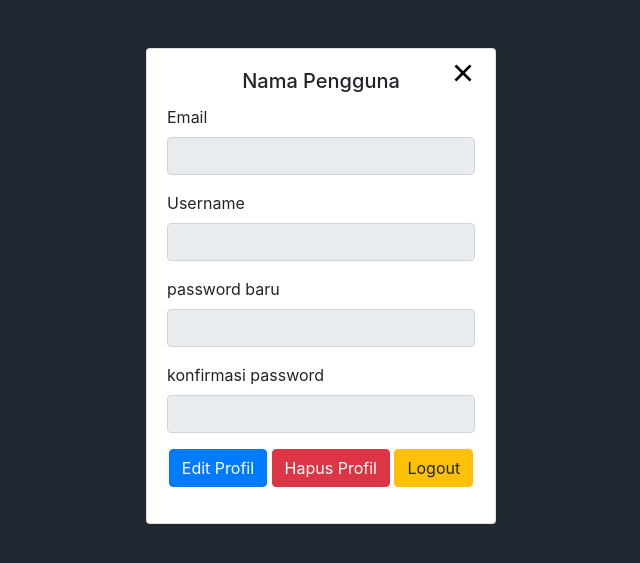
After one commit to Hansjr27/hanstrip, a PHP site: page /profil.php in a window 1280 px wide. The commit adds this page. Shown: the top 563 px of the page, without its empty margins (319-959 px from the left). Run offline with PHP 8.4, Linux system fonts and the light colour scheme; some libraries are stand-ins or nearby versions.

```diff
--- a/index.php
+++ b/index.php
@@ -3,7 +3,7 @@
 <head>
 <meta charset="UTF-8">
 <meta name="viewport" content="width=device-width, initial-scale=1.0">
-<title>Login Form</title>
+<title>Login Hanstrip</title>
 <!--=================== Remixicons ====================-->
 <link href="https://cdn.jsdelivr.net/npm/remixicon@2.5.0/fonts/remixicon.css" rel="stylesheet">
   <style>
--- /dev/null
+++ b/profil.php
@@ -0,0 +1,127 @@
+<!DOCTYPE html>
+<html lang="en">
+<head>
+  <meta charset="UTF-8">
+  <meta name="viewport" content="width=device-width, initial-scale=1.0">
+  <title>Profil</title>
+  <style>
+    .body {
+      background-color: #222831;
+    }
+    .ri-close-fill {
+      color: #000;
+      font-size: 2rem;
+      position: absolute;
+      top: 0;
+      right: 1rem;
+    }
+  </style>
+  <!--=================== Remixicons ====================-->
+  <link href="https://cdn.jsdelivr.net/npm/remixicon@2.5.0/fonts/remixicon.css" rel="stylesheet">
+
+  <link rel="stylesheet" href="https://stackpath.bootstrapcdn.com/bootstrap/4.5.2/css/bootstrap.min.css">
+</head>
+<body class="body">
+
+<div class="container mt-5">
+  <div class="row">
+    <div class="col-md-4 offset-md-4">
+      <div class="card">
+        <div class="card-body">
+          <h5 class="card-title text-center">Nama Pengguna</h5>
+          <a href="setelahLogin.php"><i class="ri-close-fill"></i></a>
+          <form id="profile-form">
+              <div class="form-group">
+                <label for="email">Email</label>
+                <input type="email" class="form-control" id="email" name="email" readonly>
+              </div>
+            <div class="form-group">
+              <label for="username">Username</label>
+              <input type="text" class="form-control" id="username" name="username" readonly>
+            </div>
+            <div class="form-group">
+              <label for="username">password baru</label>
+              <input type="text" class="form-control" id="username" name="username" readonly>
+            </div>
+            <div class="form-group">
+              <label for="username">konfirmasi password</label>
+              <input type="text" class="form-control" id="username" name="username" readonly>
+            </div>
+            <div class="form-group text-center">
+              <button type="button" class="btn btn-primary" id="edit-profile-btn">Edit Profil</button>
+              <button type="button" class="btn btn-danger" id="delete-profile-btn">Hapus Profil</button>
+              <a href="logikalogout.php"><button type="button" class="btn btn-warning" id="logout-btn">Logout</button></a>
+            </div>
+          </form>
+        </div>
+      </div>
+    </div>
+  </div>
+</div>
+
+<!-- Edit Modal -->
+<div class="modal fade" id="editModal" tabindex="-1" role="dialog" aria-labelledby="editModalLabel" aria-hidden="true">
+  <div class="modal-dialog" role="document">
+    <div class="modal-content">
+      <div class="modal-header">
+        <h5 class="modal-title" id="editModalLabel">Edit Profil</h5>
+        <button type="button" class="close" data-dismiss="modal" aria-label="Close">
+          <span aria-hidden="true">&times;</span>
+        </button>
+      </div>
+      <div class="modal-body">
+        <!-- Form edit profil disini -->
+        <form>
+          <div class="form-group">
+            <label for="editName">Nama Pengguna</label>
+            <input type="text" class="form-control" id="editName">
+          </div>
+          <div class="form-group">
+            <label for="editEmail">Email</label>
+            <input type="email" class="form-control" id="editEmail">
+          </div>
+          <!-- Tambahkan kolom lainnya sesuai kebutuhan -->
+        </form>
+      </div>
+      <div class="modal-footer">
+        <button type="button" class="btn btn-secondary" data-dismiss="modal">Tutup</button>
+        <button type="button" class="btn btn-primary">Simpan Perubahan</button>
+      </div>
+    </div>
+  </div>
+</div>
+
+<!-- Delete Modal -->
+<div class="modal fade" id="deleteModal" tabindex="-1" role="dialog" aria-labelledby="deleteModalLabel" aria-hidden="true">
+  <div class="modal-dialog" role="document">
+    <div class="modal-content">
+      <div class="modal-header">
+        <h5 class="modal-title" id="deleteModalLabel">Hapus Profil</h5>
+        <button type="button" class="close" data-dismiss="modal" aria-label="Close">
+          <span aria-hidden="true">&times;</span>
+        </button>
+      </div>
+      <div class="modal-body">
+        <p>Apakah Anda yakin ingin menghapus profil Anda? Tindakan ini tidak dapat dibatalkan.</p>
+      </div>
+      <div class="modal-footer">
+        <button type="button" class="btn btn-secondary" data-dismiss="modal">Tutup</button>
+        <button type="button" class="btn btn-danger">Hapus Profil</button>
+      </div>
+    </div>
+  </div>
+</div>
+
+<script src="https://code.jquery.com/jquery-3.5.1.slim.min.js"></script>
+<script src="https://cdn.jsdelivr.net/npm/@popperjs/core@2.5.4/dist/umd/popper.min.js"></script>
+<script src="https://stackpath.bootstrapcdn.com/bootstrap/4.5.2/js/bootstrap.min.js"></script>
+
+<script>
+  function logout() {
+    // Logika logout disini
+    alert("Anda telah logout");
+  }
+</script>
+
+</body>
+</html>
--- a/style.css
+++ b/style.css
@@ -9,4 +9,5 @@
 
 .search-form input:checked {
     border: none;
+
 }
```
Also changed, not shown: delete_perjalanan.php (+7 -2 lines), edit_perjalanan.php (+49 -22 lines), insert_perjalanan.php (added, +21 -0 lines), setelahLogin.php (+46 -47 lines), 1690810512028.png (added), 1690810551848.jpg (added), 1690810551864.png (added), assets/img/perjalanan/Untitled (1).jpg (added), assets/img/perjalanan/wisata-pulau-NTB-11-Merah-Putih.jpg (added), wisata-pulau-NTB-11-Merah-Putih.jpg (added).
